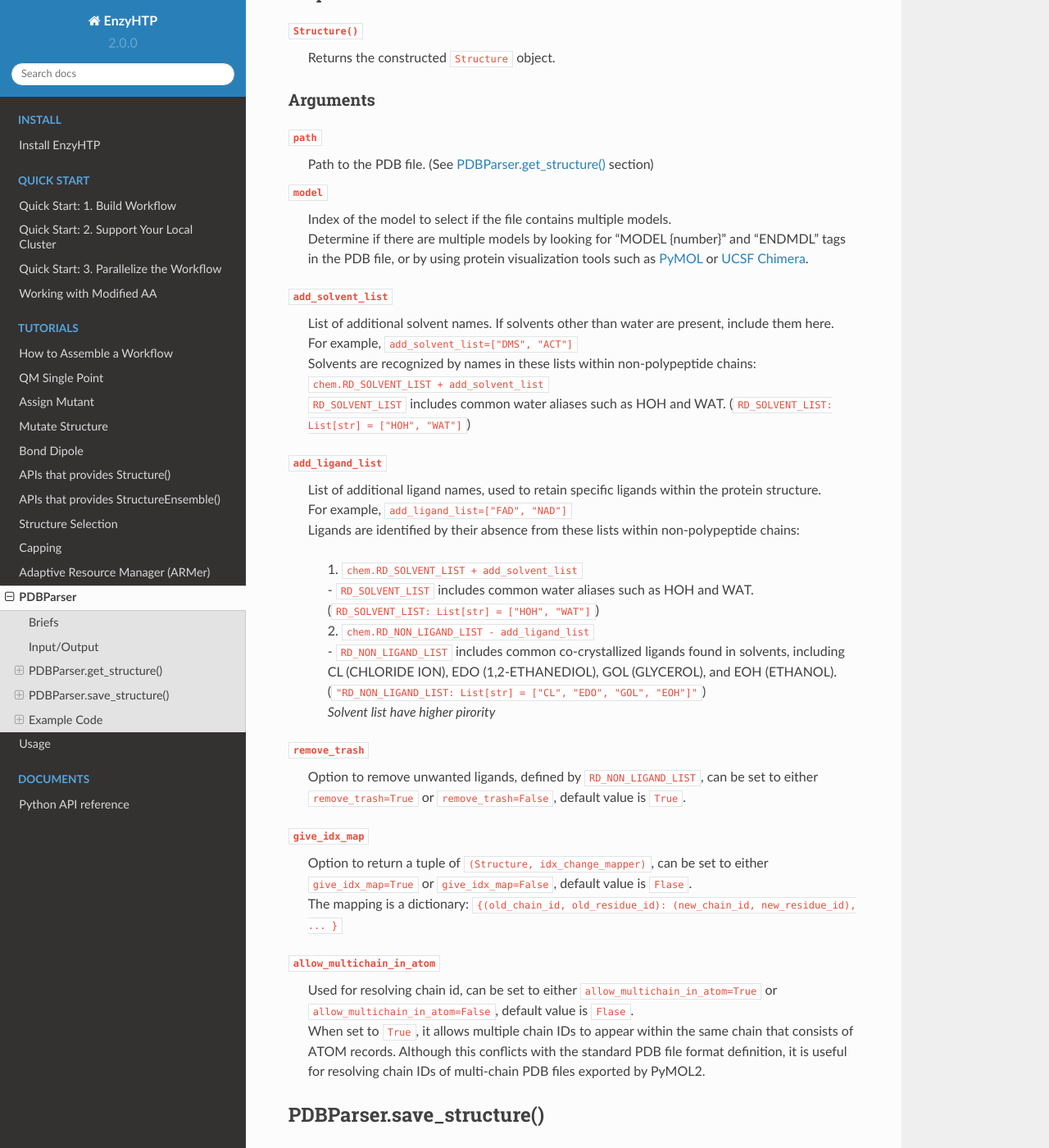
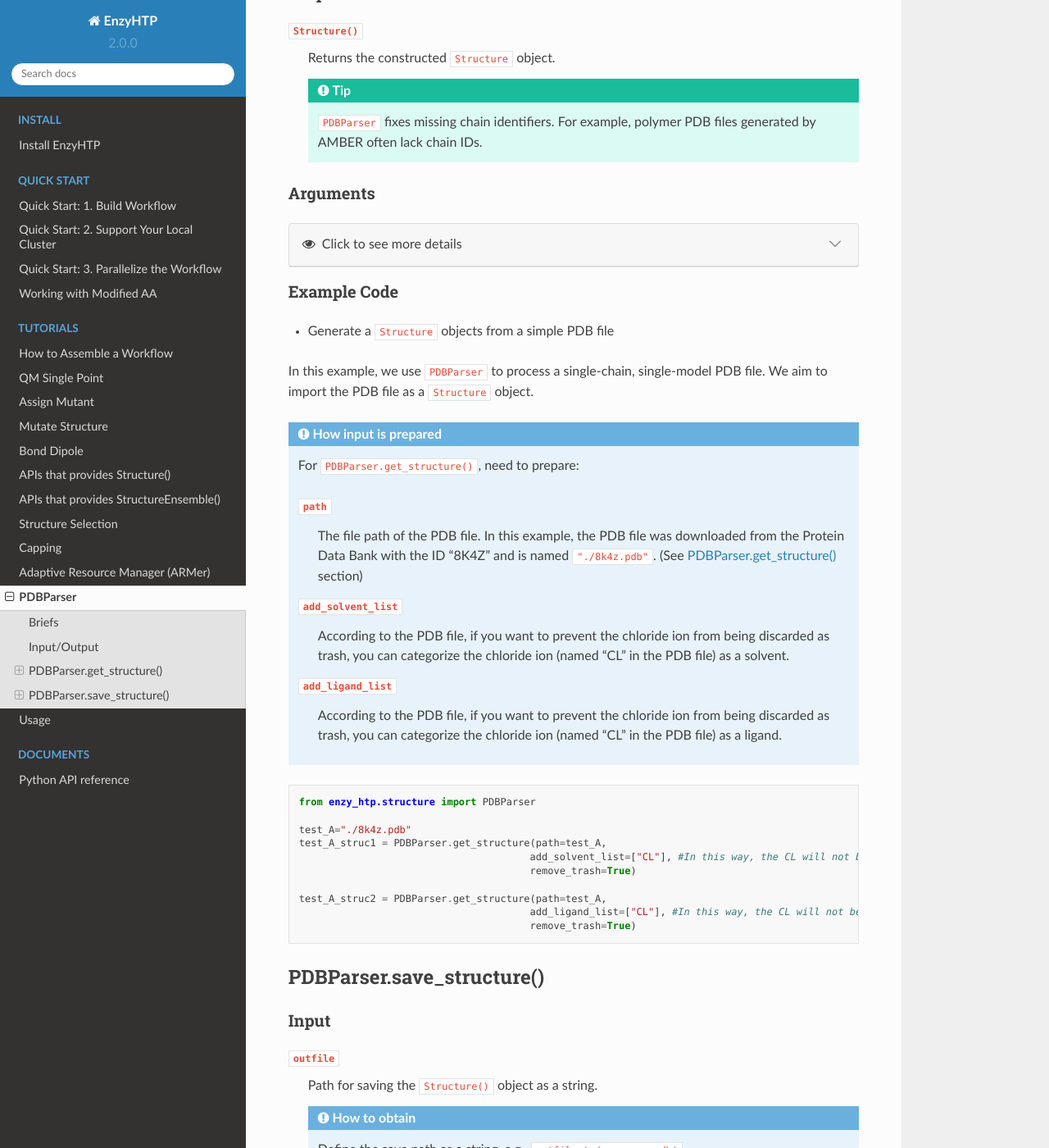
Before and after one commit to ChemBioHTP/enzyhtp_doc, a Sphinx documentation site: the page built from docs/source/sci_api_tutorial/PDBParser.rst, in a window 1280 px wide and 1400 px high, scrolled down 1083 px. Shown: the whole window at 82% size. Built offline with Sphinx 7.4.7 and the Read the Docs theme 2.0.0, drawn with Linux system fonts in a browser that asks for light colours; some of the changed text lies outside the part shown.

Commit message:
update PDBParser

```diff
--- a/docs/source/sci_api_tutorial/PDBParser.rst
+++ b/docs/source/sci_api_tutorial/PDBParser.rst
@@ -36,45 +36,85 @@
 ``Structure()``
     Returns the constructed ``Structure`` object.
 
+    .. tip::
+
+        ``PDBParser`` fixes missing chain identifiers. For example, polymer PDB files generated by AMBER often lack chain IDs.
+
 Arguments
 ------------------------------------------------
 
-``path``
-    Path to the PDB file.
-    (See `PDBParser.get_structure() <#pdbparser-get-structure>`_ section)
+.. dropdown:: :fa:`eye,mr-1` Click to see more details
 
-``model``
-    | Index of the model to select if the file contains multiple models.
-    | Determine if there are multiple models by looking for "MODEL {number}" and "ENDMDL" tags in the PDB file, or by using protein visualization tools such as `PyMOL <https://pymol.org>`_ or `UCSF Chimera <https://www.cgl.ucsf.edu/chimera/>`_.
+    ``path``
+        Path to the PDB file.
+        (See `PDBParser.get_structure() <#pdbparser-get-structure>`_ section)
 
-``add_solvent_list``
-    | List of additional solvent names. If solvents other than water are present, include them here.
-    | For example, ``add_solvent_list=["DMS", "ACT"]``
-    | Solvents are recognized by names in these lists within non-polypeptide chains:
-    | ``chem.RD_SOLVENT_LIST + add_solvent_list``
-    | ``RD_SOLVENT_LIST`` includes common water aliases such as HOH and WAT. (``RD_SOLVENT_LIST: List[str] = ["HOH", "WAT"]``)
+    ``model``
+        | Index of the model to select if the file contains multiple models. The index starts from 0 (default: 0). Assume that "MODEL" tags appear in order in the file.
+        | Determine if there are multiple models by looking for "MODEL {number}" and "ENDMDL" tags in the PDB file, or by using protein visualization tools such as `PyMOL <https://pymol.org>`_ or `UCSF   Chimera <https://www.cgl.ucsf.edu/chimera/>`_.
 
-``add_ligand_list``
-    | List of additional ligand names, used to retain specific ligands within the protein structure.
-    | For example, ``add_ligand_list=["FAD", "NAD"]``
-    | Ligands are identified by their absence from these lists within non-polypeptide chains:
+    ``add_solvent_list``
+        | List used to categorize residues, this parameter allows for the inclusion of additional solvent names. For example, ``add_solvent_list=["DMS", "ACT"]``
+        | Solvents are recognized by matching the names in these lists within non-polypeptide chains:
+        | ``chem.RD_SOLVENT_LIST + add_solvent_list``
+        | ``RD_SOLVENT_LIST`` includes common water aliases such as HOH and WAT. (``RD_SOLVENT_LIST: List[str] = ["HOH", "WAT"]``)
 
-        | 1. ``chem.RD_SOLVENT_LIST + add_solvent_list``
-        | - ``RD_SOLVENT_LIST`` includes common water aliases such as HOH and WAT. (``RD_SOLVENT_LIST: List[str] = ["HOH", "WAT"]``)
-        | 2. ``chem.RD_NON_LIGAND_LIST - add_ligand_list``
-        | - ``RD_NON_LIGAND_LIST`` includes common co-crystallized ligands found in solvents, including CL (CHLORIDE ION), EDO (1,2-ETHANEDIOL), GOL (GLYCEROL), and EOH (ETHANOL). (``"RD_NON_LIGAND_LIST: List[str] = ["CL", "EDO", "GOL", "EOH"]"``)
-        | *Solvent list have higher pirority*
+    ``add_ligand_list``
+        | List sed to categorize residues, this parameter adds additional names for ligands. This change will only affect the original ``RD_NON_LIGAND_LIST``.
+        | For example, ``add_ligand_list=["EDO", "FAD", "NAD"]``
+        | Ligands are identified by names not matching those in these lists within non-polypeptide chains:
 
-``remove_trash``
-    | Option to remove unwanted ligands, defined by ``RD_NON_LIGAND_LIST``, can be set to either ``remove_trash=True`` or  ``remove_trash=False``, default value is ``True``.
+            | 1. ``chem.RD_SOLVENT_LIST + add_solvent_list``
+            | ``RD_SOLVENT_LIST`` includes common water aliases such as HOH and WAT. (``RD_SOLVENT_LIST:  List[str] = ["HOH", "WAT"]``)
+            | 2. ``chem.RD_NON_LIGAND_LIST - add_ligand_list``
+            | ``RD_NON_LIGAND_LIST`` includes common co-crystallized ligands found in solvents, including CL (CHLORIDE ION), EDO (1,2-ETHANEDIOL), GOL (GLYCEROL), and EOH (ETHANOL).     (``"RD_NON_LIGAND_LIST: List[str] = ["CL", "EDO", "GOL", "EOH"]"``)
+            | *Solvent list have higher pirority
 
-``give_idx_map``
-    | Option to return a tuple of ``(Structure, idx_change_mapper)``, can be set to either ``give_idx_map=True`` or  ``give_idx_map=False``, default value is ``Flase``.
-    | The mapping is a dictionary: ``{(old_chain_id, old_residue_id): (new_chain_id, new_residue_id), ... }``
+    ``remove_trash``
+        | Option to remove trash ligands, defined by ``chem.RD_NON_LIGAND_LIST - add_ligand_list``, can be set to either ``remove_trash=True`` or  ``remove_trash=False``, default value is ``True``.
 
-``allow_multichain_in_atom``
-    | Used for resolving chain id,  can be set to either ``allow_multichain_in_atom=True`` or  ``allow_multichain_in_atom=False``, default value is ``Flase``.
-    | When set to ``True``, it allows multiple chain IDs to appear within the same chain that consists of ATOM records. Although this conflicts with the standard PDB file format definition, it is useful for resolving chain IDs of multi-chain PDB files exported by PyMOL2.
+    ``give_idx_map``
+        | Option to return a tuple of ``(Structure, idx_change_mapper)``, can be set to either  ``give_idx_map=True`` or  ``give_idx_map=False``, default value is ``Flase``.
+        | The mapping is a dictionary: ``{(old_chain_id, old_residue_id): (new_chain_id, new_residue_id), ... }``
+
+    ``allow_multichain_in_atom``
+        | Used for resolving chain id,  can be set to either ``allow_multichain_in_atom=True`` or ``allow_multichain_in_atom=False``, default value is ``Flase``.
+        | When set to ``True``, it allows multiple chain IDs to appear within the same chain that consists of ATOM records. Although this conflicts with the standard PDB file format definition, it is useful for resolving chain IDs of multi-chain PDB files exported by PyMOL2.
+
+Example Code
+------------------------------------------------
+
+- Generate a ``Structure`` objects from a simple PDB file
+
+In this example, we use ``PDBParser`` to process a single-chain, single-model PDB file. We aim to import the PDB file as a ``Structure`` object.
+
+.. admonition:: How input is prepared
+
+    For ``PDBParser.get_structure()``, need to prepare:
+
+    ``path``
+        The file path of the PDB file. In this example, the PDB file was downloaded from the Protein Data Bank with the ID "8K4Z" and is named ``"./8k4z.pdb"``.
+        (See `PDBParser.get_structure() <#pdbparser-get-structure>`_ section)
+
+    ``add_solvent_list``
+        According to the PDB file, if you want to prevent the chloride ion from being discarded as trash, you can categorize the chloride ion (named "CL" in the PDB file) as a solvent.
+
+    ``add_ligand_list``
+        According to the PDB file, if you want to prevent the chloride ion from being discarded as trash, you can categorize the chloride ion (named "CL" in the PDB file) as a ligand.
+
+.. code:: python
+
+    from enzy_htp.structure import PDBParser
+
+    test_A="./8k4z.pdb"
+    test_A_struc1 = PDBParser.get_structure(path=test_A,
+                                           add_solvent_list=["CL"], #In this way, the CL will not be treated as trash.
+                                           remove_trash=True)
+
+    test_A_struc2 = PDBParser.get_structure(path=test_A,
+                                           add_ligand_list=["CL"], #In this way, the CL will not be treated as trash.
+                                           remove_trash=True)
+
 
 
 PDBParser.save_structure()
@@ -108,42 +148,31 @@
 Arguments
 ------------------------------------------------
 
-``outfile``
-    Path for saving the ``Structure()`` object as a string.
-    (See `PDBParser.save_structure() <#pdbparser-save-structure>`_ section)
+.. dropdown:: :fa:`eye,mr-1` Click to see more details
 
-``stru``
-    The ``Structure()`` object to be saved.
-    (See `PDBParser.save_structure() <#pdbparser-save-structure>`_ section)
+    ``outfile``
+        Path for saving the ``Structure()`` object as a string.
+        (See `PDBParser.save_structure() <#pdbparser-save-structure>`_ section)
 
-``if_renumber``
-    Determines whether to renumber atoms starting from 1, can be set to either ``if_renumber=True`` or ``if_renumber=False``, default value is ``True``.
+    ``stru``
+        The ``Structure()`` object to be saved.
+        (See `PDBParser.save_structure() <#pdbparser-save-structure>`_ section)
 
-``if_fix_atomname``
-    Determines whether atom names should be adjusted to conform to PDB conventions, can be set to either ``if_fix_atomname=True`` or ``if_fix_atomname=False``. The default value is True, which ensures that atom names are automatically converted to the standard PDB format.
+    ``if_renumber``
+        Determines whether to renumber atoms starting from 1, can be set to either ``if_renumber=True`` or  ``if_renumber=False``, default value is ``True``.
+
+    ``if_fix_atomname``
+        Determines whether atom names should be adjusted to conform to PDB conventions, can be set to either ``if_fix_atomname=True`` or ``if_fix_atomname=False``. The default value is True, which ensures that   atom names are automatically converted to the standard PDB format.
 
 
 Example Code
-==============================================
+------------------------------------------------
 
-Generation a ``Structure`` objects from a simple PDB file
----------------------------------------------------------
+- Save a ``Structure`` objects to a PDB file
 
-In this example, we use ``PDBParser`` to process a single-chain, single-model PDB file containing a protein with ligands (a substrate named C4C and a cofactor named HEM) and solvent molecules. We aim to import the PDB file as a ``Structure`` object and export it as a new PDB file.
+In this example, we use ``PDBParser`` to export ``Structure`` object as a new PDB file.
 
 .. admonition:: How input is prepared
-
-    For ``PDBParser.get_structure()``, need to prepare:
-
-    ``path``
-        The file path of the PDB file. In this example, the PDB file was downloaded from the Protein Data Bank with the ID "2V7M" and is named ``"./2v7m.pdb"``.
-        (See `PDBParser.get_structure() <#pdbparser-get-structure>`_ section)
-
-    ``add_solvent_list``
-        According to the PDB file, the phosphate ion (named "PO4" in the PDB file) needs to be regarded as a solvent.
-
-    ``add_ligand_list``
-        According to the PDB file, there are substrate and cofactor molecules (named "HEM" and "C4C" in the PDB file) that need to be defined as ligands.
 
     For ``PDBParser.save_structure()``, need to prepare:
 
@@ -154,20 +183,15 @@
         The ``Structure()`` object obtained from ``PDBParser.get_structure()``
         (See `PDBParser.get_structure() <#pdbparser-get-structure>`_ section)
 
-
 .. code:: python
 
     from enzy_htp.structure import PDBParser
 
     test_A="./2v7m.pdb"
-    test_A_struc = PDBParser.get_structure(path=test_A,
-                                           add_solvent_list=["PO4"],
-                                           add_ligand_list=["HEM","C4C"])
+    test_A_struc = PDBParser.get_structure(path=test_A)
     test_A_saved_path = PDBParser.save_structure(outfile="./2v7m_new.pdb",
                                                  stru=test_A_struc)
-    print(test_A_saved_path)
-    #./2v7m_new.pdb
-
+    print(test_A_saved_path) #./2v7m_new.pdb
 
 =========================================================================================
 
```
